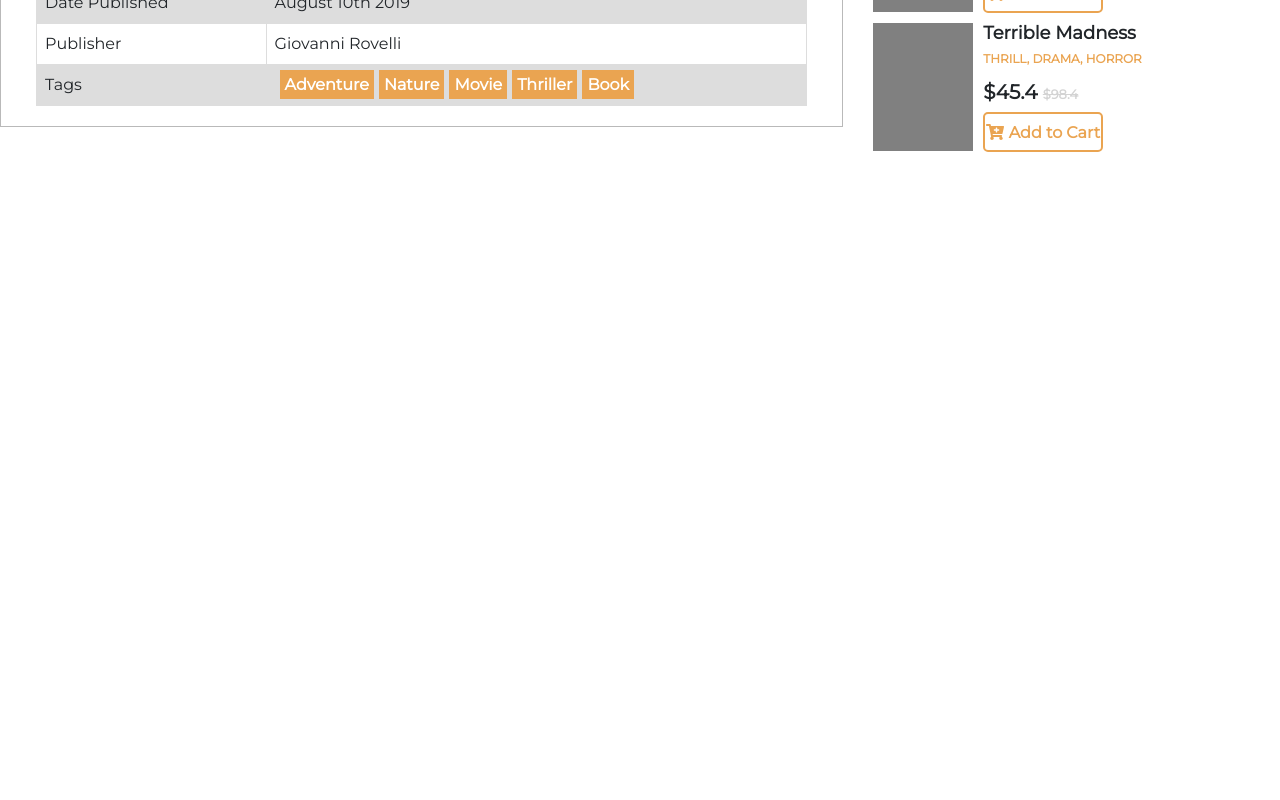
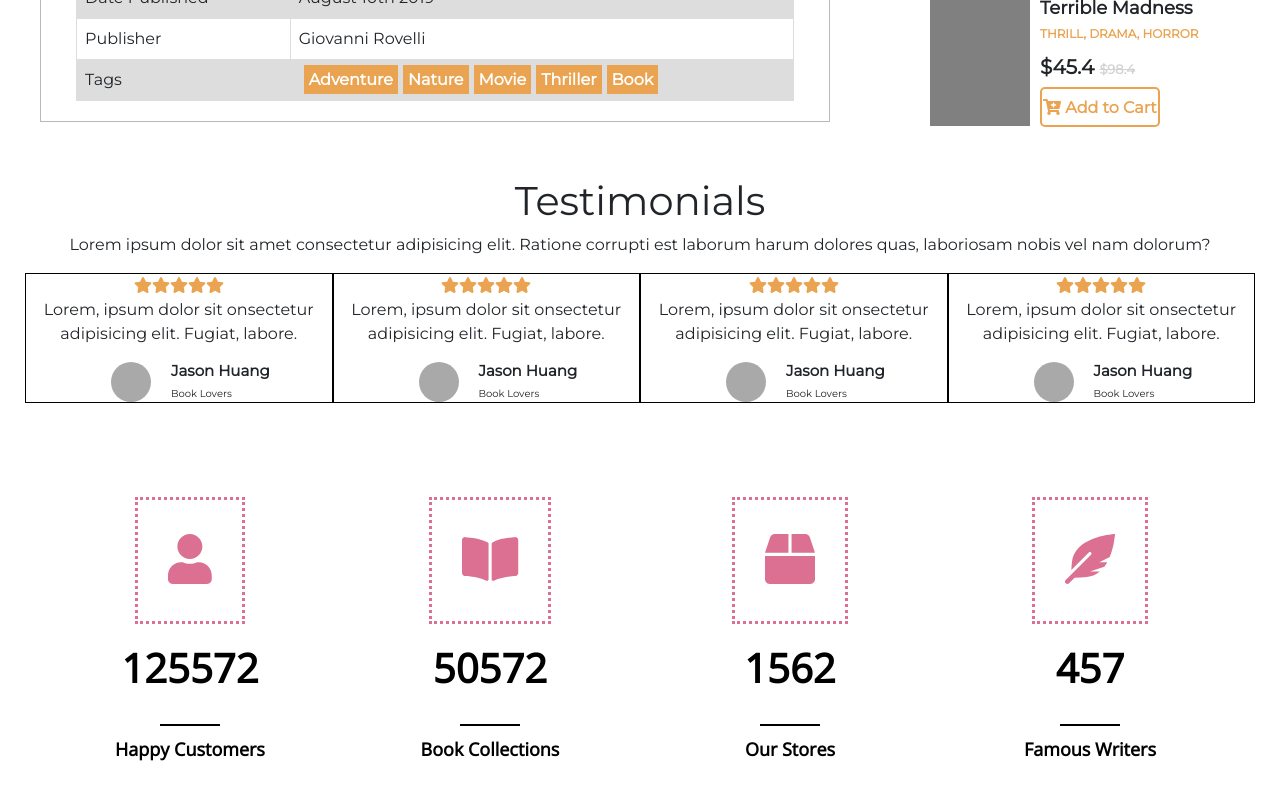
Before and after one commit to arr-atiq/react-product-details, a React (Create React App) app: page / in a window 1280 px wide. Shown: the part 1014-1814 px from the top of the page. Before the commit the page ends 1166 px from the top, so only its background shows below. Built offline with nearby package versions, Linux system fonts and the light colour scheme.

Commit message:
added animate counter

```diff
--- a/src/App.js
+++ b/src/App.js
@@ -1,7 +1,10 @@
 import React from 'react';
+import AnimateCounter from './Components/AnimateCounter/AnimateCounter';
 import DetailsProductTabs from './Components/DetailProductTabs/DetailsProductTabs';
+import Footer from './Components/Footer/Footer';
 import Header from './Components/Header/Header';
 import ProductDescription from './Components/ProductDescription/ProductDescription';
+import Testimonials from './Components/Testimonials/Testimonials';
 
 const App = () => {
   return (
@@ -9,6 +12,9 @@ const App = () => {
       <Header></Header>
       <ProductDescription></ProductDescription>
       <DetailsProductTabs></DetailsProductTabs>
+      <Testimonials></Testimonials>
+      <AnimateCounter></AnimateCounter>
+      <Footer></Footer>
     </div>
   );
 };
--- /dev/null
+++ b/src/Components/AnimateCounter/AnimateCounter.css
@@ -0,0 +1,61 @@
+@import url('https://fonts.googleapis.com/css?family=Lato:400,700,900|Open+Sans:300,400|Oswald:400,700');
+* {
+    padding: 0;
+    margin: 0;
+    box-sizing: border-box
+}
+html {
+    margin:    0 auto;
+    max-width: 1200px;
+}
+.text-center {
+    text-align: center;
+    margin-bottom: 50px;
+}
+
+.project-counter{
+    background: #fff;
+    margin-top: 90px;
+}
+
+.project-counter ul {
+    list-style-type: none;
+    display: flex;
+}
+
+.project-counter li {
+    width: 33.33%;
+    height: 100%;
+    padding: 30px 0px;
+    text-align: center;
+}
+.project-counter li p.number {
+    font-size: 40px;
+    font-weight: bold;
+    color: black;
+    margin-top: 30px;
+}
+
+.project-counter li p {
+    color: black;
+    font-size: 18px;
+    padding: 10px;
+    font-family: 'Open Sans';
+    font-weight: bold;
+}
+
+.project-counter li span {
+    width: 60px;
+    background: black;
+    height: 2px;
+    display: block;
+    margin: 0 auto;
+}
+
+.project-counter li i {
+    vertical-align: middle;
+    font-size: 50px;
+    color: palevioletred;
+    border: 3px dotted palevioletred;
+    padding: 30px;
+}
--- /dev/null
+++ b/src/Components/AnimateCounter/AnimateCounter.js
@@ -0,0 +1,85 @@
+import React from 'react';
+import './AnimateCounter.css'
+import { FontAwesomeIcon } from '@fortawesome/react-fontawesome';
+import { faUser, faBookOpen, faBox, faFeatherAlt } from '@fortawesome/free-solid-svg-icons';
+
+
+const AnimateCounter = () => {
+
+        var happy = setInterval(happyCustomer, 10)
+        var book = setInterval(bookCollection, 10)
+        var store = setInterval(ourStore, 10)
+        var writers = setInterval(famousWriter, 10)
+        let count1 = 125000;
+        let count2 = 50000;
+        let count3 = 1100;
+        let count4 = 100;
+
+        function happyCustomer() {
+            count1++
+            document.querySelector("#number1").innerHTML = count1
+            if (count1 === 125663) {
+                clearInterval(happy)
+            }
+        }
+
+        function bookCollection() {
+            count2++
+            document.querySelector("#number2").innerHTML = count2
+            if (count2 === 50672) {
+                clearInterval(book)
+            }
+        }
+
+        function ourStore() {
+            count3++
+            document.querySelector("#number3").innerHTML = count3
+            if (count3 === 1562) {
+                clearInterval(store)
+            }
+        }
+
+        function famousWriter(){
+            count4++
+            document.querySelector("#number4").innerHTML = count4
+            if (count4 === 457) {
+                clearInterval(writers)
+            }
+        }
+
+
+            return (
+                <div>
+                    <div class="project-counter">
+                        <ul>
+                            <li>
+                                <i><FontAwesomeIcon icon={faUser} /></i>
+                                <p id="number1" class="number">125,663</p>
+                                <span></span>
+                                <p>Happy Customers</p>
+                            </li>
+                            <li>
+                                <i><FontAwesomeIcon icon={faBookOpen} /></i>
+                                <p id="number2" class="number">50672+</p>
+                                <span></span>
+                                <p>Book Collections</p>
+                            </li>
+                            <li>
+                                <i><FontAwesomeIcon icon={faBox} /></i>
+                                <p id="number3" class="number">1562</p>
+                                <span></span>
+                                <p>Our Stores</p>
+                            </li>
+                            <li>
+                                <i><FontAwesomeIcon icon={faFeatherAlt} /></i>
+                                <p id="number4" class="number">457</p>
+                                <span></span>
+                                <p>Famous Writers</p>
+                            </li>
+                        </ul>
+                    </div>
+                </div>
+            );
+ };
+
+ export default AnimateCounter;
--- a/src/Components/DetailProductTabs/DetailsProductTabs.css
+++ b/src/Components/DetailProductTabs/DetailsProductTabs.css
@@ -3,7 +3,10 @@
   margin: 0;
   padding: 0;
 }
-
+html {
+    margin:    0 auto;
+    max-width: 1200px;
+}
 body {
   background: #fff;
 }
@@ -135,8 +138,12 @@ table {
  .sameBook{
      margin-top: 10px;
  }
+ .relatedBooks{
+     margin-left: 70px;
+ }
  .relatedBooks h3{
      font-weight: bold;
+     margin-top: -20px;
  }
  .table-tag .tag{
      display: flex;
--- /dev/null
+++ b/src/Components/Footer/Footer.js
@@ -0,0 +1,11 @@
+import React from 'react';
+
+const Footer = () => {
+    return (
+        <div>
+
+        </div>
+    );
+};
+
+export default Footer;
--- a/src/Components/ProductDescription/ProductDescription.css
+++ b/src/Components/ProductDescription/ProductDescription.css
@@ -1,5 +1,9 @@
+html {
+    margin:    0 auto;
+    max-width: 1000px;
+}
 .main-description{
-    margin: 50px;
+    margin-bottom: 50px;
 }
 .product-allInfo{
     display: flex;
@@ -23,7 +27,7 @@
 }
 .product-icon{
     height: 170px;
-    margin: 15px 0 0 20px;
+    margin: 15px 0 0 10px;
 }
 .product-description .icon-shipping{
     display: flex;
@@ -116,7 +120,7 @@
     font-size: 8px;
 }
 .last-para p{
-    margin: 30px 20px 0 25px;
+    padding: 0 50px 0 50px;
     text-align: justify;
 }
 .productPB{
--- /dev/null
+++ b/src/Components/Testimonials/Testimonials.css
@@ -0,0 +1,43 @@
+/* .testimonials{
+    margin: 20px;
+} */
+html {
+    margin:    0 auto;
+    max-width: 1200px;
+}
+.testi-title{
+    text-align: center;
+    margin-top: 50px;
+}
+.testi-author{
+    display: flex;
+}
+.testi-icon{
+    text-align: center;
+}
+.testi-author img{
+    width: 40px;
+    height: 40px;
+    margin-left: 70px;
+    border-radius: 20px;
+}
+.author-title{
+    margin-left: 20px;
+    line-height: 7px;
+}
+.author-title h4{
+    font-size: 15px;
+    font-weight: bold;
+}
+.author-title small{
+    font-size: 10px;
+}
+.istar{
+    color: #EAA451;
+}
+.main-col{
+    border: 1px solid black;
+}
+.main-col p{
+    text-align: center;
+}
--- /dev/null
+++ b/src/Components/Testimonials/Testimonials.js
@@ -0,0 +1,88 @@
+import React from 'react';
+import './Testimonials.css';
+import image from '../../Images/gray.jpg'
+import { FontAwesomeIcon } from '@fortawesome/react-fontawesome';
+import { faStar} from '@fortawesome/free-solid-svg-icons';
+
+const Testimonials = () => {
+    return (
+        <div className="testimonials">
+            <div className="testi-title">
+                <h1>Testimonials</h1>
+                <p>Lorem ipsum dolor sit amet consectetur adipisicing elit. Ratione corrupti est laborum harum dolores quas, laboriosam nobis vel nam dolorum?</p>
+            </div>
+            <div className="row">
+                <div className="col-3 main-col">
+                    <div className="testi-icon">
+                        <i className="istar"><FontAwesomeIcon icon={faStar} /></i>
+                        <i className="istar"><FontAwesomeIcon icon={faStar} /></i>
+                        <i className="istar"><FontAwesomeIcon icon={faStar} /></i>
+                        <i className="istar"><FontAwesomeIcon icon={faStar} /></i>
+                        <i className="istar"><FontAwesomeIcon icon={faStar} /></i>
+                    </div>
+                    <p>Lorem, ipsum dolor sit onsectetur adipisicing elit. Fugiat, labore.</p>
+                    <div className="testi-author">
+                        <img src={image} alt=""/>
+                        <div className="author-title">
+                            <h4>Jason Huang</h4>
+                            <small>Book Lovers</small>
+                        </div>
+                    </div>
+                </div>
+                <div className="col-3 main-col">
+                    <div className="testi-icon">
+                        <i className="istar"><FontAwesomeIcon icon={faStar} /></i>
+                        <i className="istar"><FontAwesomeIcon icon={faStar} /></i>
+                        <i className="istar"><FontAwesomeIcon icon={faStar} /></i>
+                        <i className="istar"><FontAwesomeIcon icon={faStar} /></i>
+                        <i className="istar"><FontAwesomeIcon icon={faStar} /></i>
+                    </div>
+                    <p>Lorem, ipsum dolor sit onsectetur adipisicing elit. Fugiat, labore.</p>
+                    <div className="testi-author">
+                        <img src={image} alt=""/>
+                        <div className="author-title">
+                            <h4>Jason Huang</h4>
+                            <small>Book Lovers</small>
+                        </div>
+                    </div>
+                </div>
+                <div className="col-3 main-col">
+                    <div className="testi-icon">
+                        <i className="istar"><FontAwesomeIcon icon={faStar} /></i>
+                        <i className="istar"><FontAwesomeIcon icon={faStar} /></i>
+                        <i className="istar"><FontAwesomeIcon icon={faStar} /></i>
+                        <i className="istar"><FontAwesomeIcon icon={faStar} /></i>
+                        <i className="istar"><FontAwesomeIcon icon={faStar} /></i>
+                    </div>
+                    <p>Lorem, ipsum dolor sit onsectetur adipisicing elit. Fugiat, labore.</p>
+                    <div className="testi-author">
+                        <img src={image} alt=""/>
+                        <div className="author-title">
+                            <h4>Jason Huang</h4>
+                            <small>Book Lovers</small>
+                        </div>
+                    </div>
+                </div>
+                <div className="col-3 main-col">
+                    <div className="testi-icon">
+                        <i className="istar"><FontAwesomeIcon icon={faStar} /></i>
+                        <i className="istar"><FontAwesomeIcon icon={faStar} /></i>
+                        <i className="istar"><FontAwesomeIcon icon={faStar} /></i>
+                        <i className="istar"><FontAwesomeIcon icon={faStar} /></i>
+                        <i className="istar"><FontAwesomeIcon icon={faStar} /></i>
+                    </div>
+                    <p>Lorem, ipsum dolor sit onsectetur adipisicing elit. Fugiat, labore.</p>
+                    <div className="testi-author">
+                        <img src={image} alt=""/>
+                        <div className="author-title">
+                            <h4>Jason Huang</h4>
+                            <small>Book Lovers</small>
+                        </div>
+                    </div>
+                </div>
+            </div>
+        </div>
+    );
+};
+
+export default Testimonials;
```
Also changed, not shown: src/Components/Footer/Footer.css (added).
